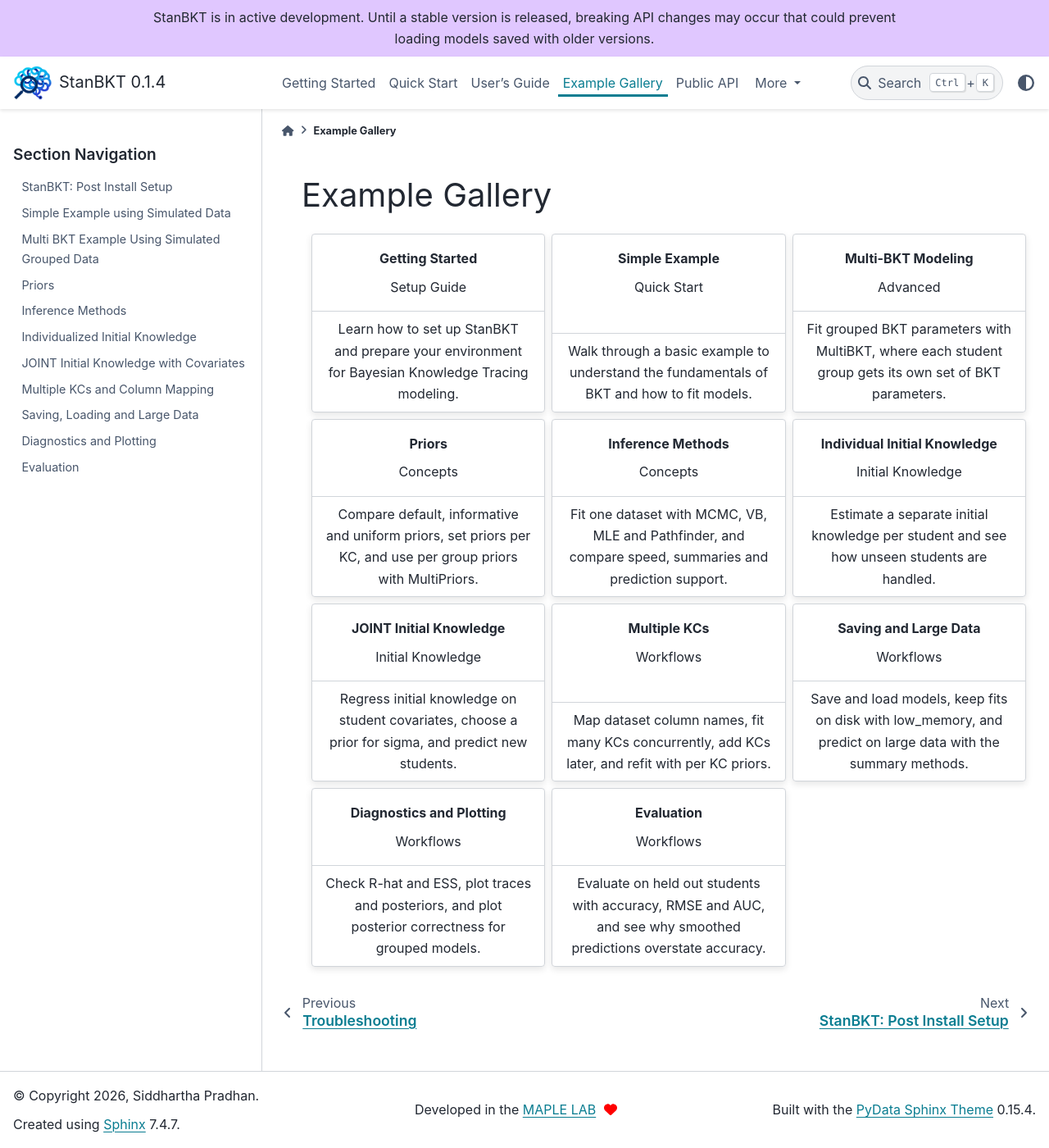
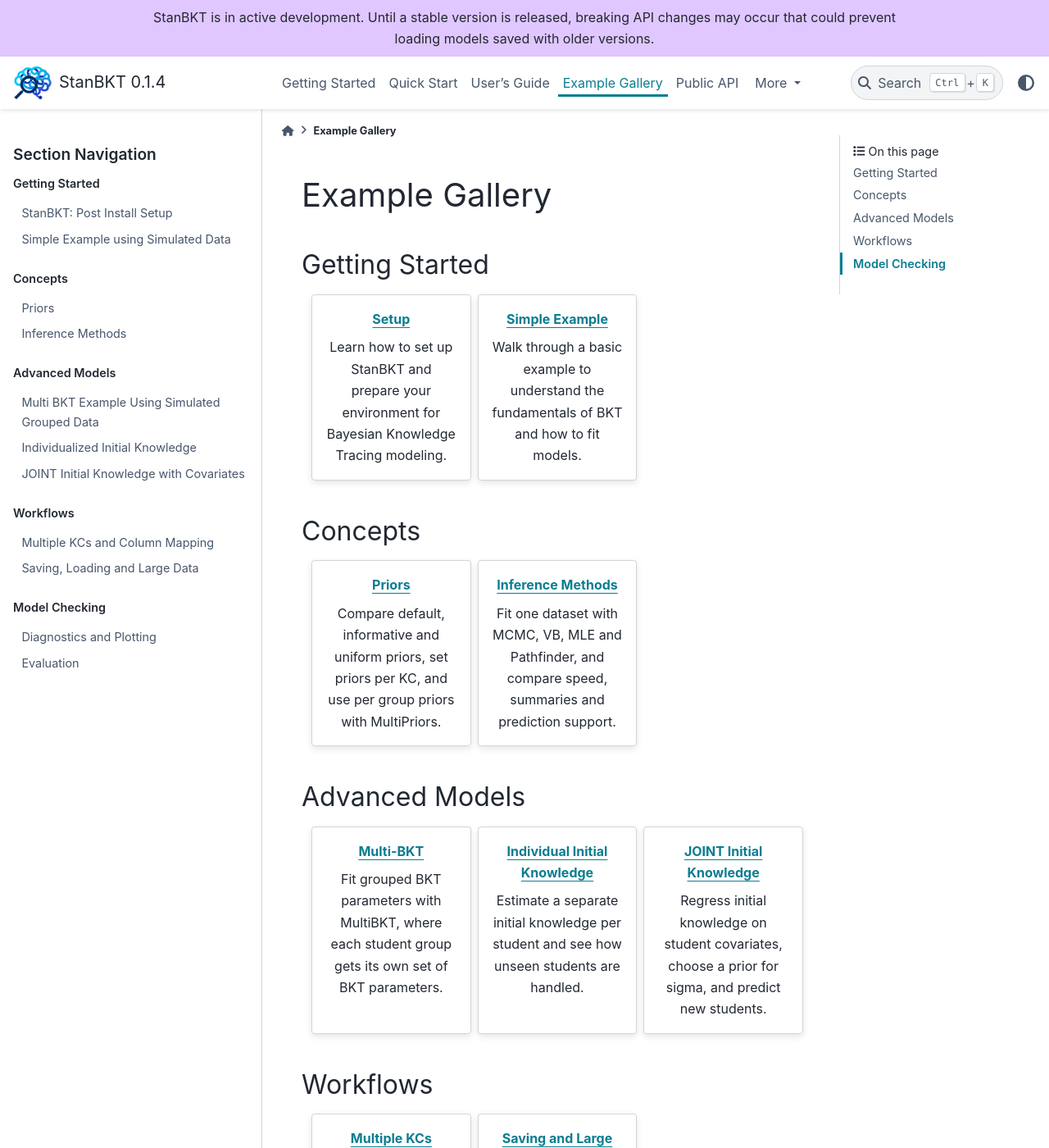
Before and after one commit to SiddharthaPradhan/StanBKT, a Sphinx documentation site: the page built from docs/source/example_root.rst, in a window 1280 px wide and 1400 px high. Shown: the whole window at 82% size. Built offline with Sphinx 7.4.7 and the PyData theme 0.15.4, drawn with Linux system fonts in a browser that asks for light colours.

Commit message:
grouped the example gallery into Getting Started, Concepts, Advanced Models, Workflows and Model Checking sections with matching sidebar captions; removed card footers that misaligned card dividers; styled gallery card titles as links

```diff
--- /dev/null
+++ b/docs/source/_static/custom.css
@@ -0,0 +1,12 @@
+/* example gallery card titles */
+.example-card .sd-card-title {
+    color: var(--pst-color-primary);
+    text-decoration: underline;
+    text-decoration-thickness: 1px;
+    text-underline-offset: 0.25em;
+}
+
+.example-card:hover .sd-card-title {
+    color: var(--pst-color-secondary);
+    text-decoration-thickness: 2px;
+}
--- a/docs/source/conf.py
+++ b/docs/source/conf.py
@@ -125,6 +125,7 @@
 html_js_files = [
     ("readTheDocsSearch.js", {"defer": "defer"}),
 ]
+html_css_files = ["custom.css"]
 
 # Application Events
 
--- a/docs/source/example_root.rst
+++ b/docs/source/example_root.rst
@@ -1,131 +1,145 @@
 Example Gallery
 ===============
 
-.. grid:: 1 2 2 3
-   :margin: 4 4 0 0
+Getting Started
+---------------
+
+.. grid:: 1 2 3 3
    :gutter: 2
 
-   .. grid-item-card:: Getting Started
+   .. grid-item-card:: Setup
       :text-align: center
+      :class-card: example-card
       :link: ./examples/01_setup.ipynb
-
-      Setup Guide
-
-      +++
 
       Learn how to set up StanBKT and prepare your environment for Bayesian Knowledge Tracing modeling.
 
    .. grid-item-card:: Simple Example
       :text-align: center
+      :class-card: example-card
       :link: ./examples/02_simple_example.ipynb
-
-      Quick Start
-
-      +++
 
       Walk through a basic example to understand the fundamentals of BKT and how to fit models.
 
-   .. grid-item-card:: Multi-BKT Modeling
-      :text-align: center
-      :link: ./examples/03_multi_BKT_example.ipynb
+Concepts
+--------
 
-      Advanced
-
-      +++
-
-      Fit grouped BKT parameters with MultiBKT, where each student group gets its own set of BKT parameters.
+.. grid:: 1 2 3 3
+   :gutter: 2
 
    .. grid-item-card:: Priors
       :text-align: center
+      :class-card: example-card
       :link: ./examples/04_priors.ipynb
-
-      Concepts
-
-      +++
 
       Compare default, informative and uniform priors, set priors per KC, and use per group priors with MultiPriors.
 
    .. grid-item-card:: Inference Methods
       :text-align: center
+      :class-card: example-card
       :link: ./examples/05_inference_methods.ipynb
-
-      Concepts
-
-      +++
 
       Fit one dataset with MCMC, VB, MLE and Pathfinder, and compare speed, summaries and prediction support.
 
+Advanced Models
+---------------
+
+.. grid:: 1 2 3 3
+   :gutter: 2
+
+   .. grid-item-card:: Multi-BKT
+      :text-align: center
+      :class-card: example-card
+      :link: ./examples/03_multi_BKT_example.ipynb
+
+      Fit grouped BKT parameters with MultiBKT, where each student group gets its own set of BKT parameters.
+
    .. grid-item-card:: Individual Initial Knowledge
       :text-align: center
+      :class-card: example-card
       :link: ./examples/06_individual_initial_knowledge.ipynb
-
-      Initial Knowledge
-
-      +++
 
       Estimate a separate initial knowledge per student and see how unseen students are handled.
 
    .. grid-item-card:: JOINT Initial Knowledge
       :text-align: center
+      :class-card: example-card
       :link: ./examples/07_joint_initial_knowledge.ipynb
-
-      Initial Knowledge
-
-      +++
 
       Regress initial knowledge on student covariates, choose a prior for sigma, and predict new students.
 
+Workflows
+---------
+
+.. grid:: 1 2 3 3
+   :gutter: 2
+
    .. grid-item-card:: Multiple KCs
       :text-align: center
+      :class-card: example-card
       :link: ./examples/08_multiple_kcs.ipynb
-
-      Workflows
-
-      +++
 
       Map dataset column names, fit many KCs concurrently, add KCs later, and refit with per KC priors.
 
    .. grid-item-card:: Saving and Large Data
       :text-align: center
+      :class-card: example-card
       :link: ./examples/09_save_load_large_data.ipynb
-
-      Workflows
-
-      +++
 
       Save and load models, keep fits on disk with low_memory, and predict on large data with the summary methods.
 
+Model Checking
+--------------
+
+.. grid:: 1 2 3 3
+   :gutter: 2
+
    .. grid-item-card:: Diagnostics and Plotting
       :text-align: center
+      :class-card: example-card
       :link: ./examples/10_diagnostics_and_plotting.ipynb
-
-      Workflows
-
-      +++
 
       Check R-hat and ESS, plot traces and posteriors, and plot posterior correctness for grouped models.
 
    .. grid-item-card:: Evaluation
       :text-align: center
+      :class-card: example-card
       :link: ./examples/11_evaluation.ipynb
-
-      Workflows
-
-      +++
 
       Evaluate on held out students with accuracy, RMSE and AUC, and see why smoothed predictions overstate accuracy.
 
 .. toctree::
    :hidden:
+   :caption: Getting Started
 
    ./examples/01_setup.ipynb
    ./examples/02_simple_example.ipynb
-   ./examples/03_multi_BKT_example.ipynb
+
+.. toctree::
+   :hidden:
+   :caption: Concepts
+
    ./examples/04_priors.ipynb
    ./examples/05_inference_methods.ipynb
+
+.. toctree::
+   :hidden:
+   :caption: Advanced Models
+
+   ./examples/03_multi_BKT_example.ipynb
    ./examples/06_individual_initial_knowledge.ipynb
    ./examples/07_joint_initial_knowledge.ipynb
+
+.. toctree::
+   :hidden:
+   :caption: Workflows
+
    ./examples/08_multiple_kcs.ipynb
    ./examples/09_save_load_large_data.ipynb
+
+.. toctree::
+   :hidden:
+   :caption: Model Checking
+
    ./examples/10_diagnostics_and_plotting.ipynb
    ./examples/11_evaluation.ipynb
```
